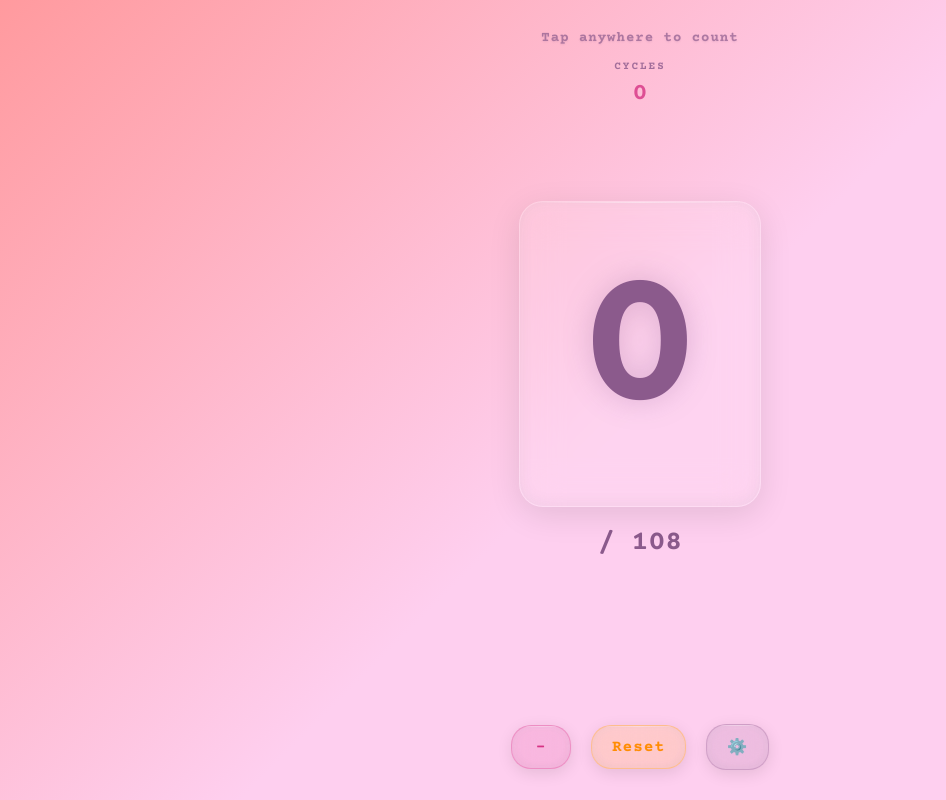
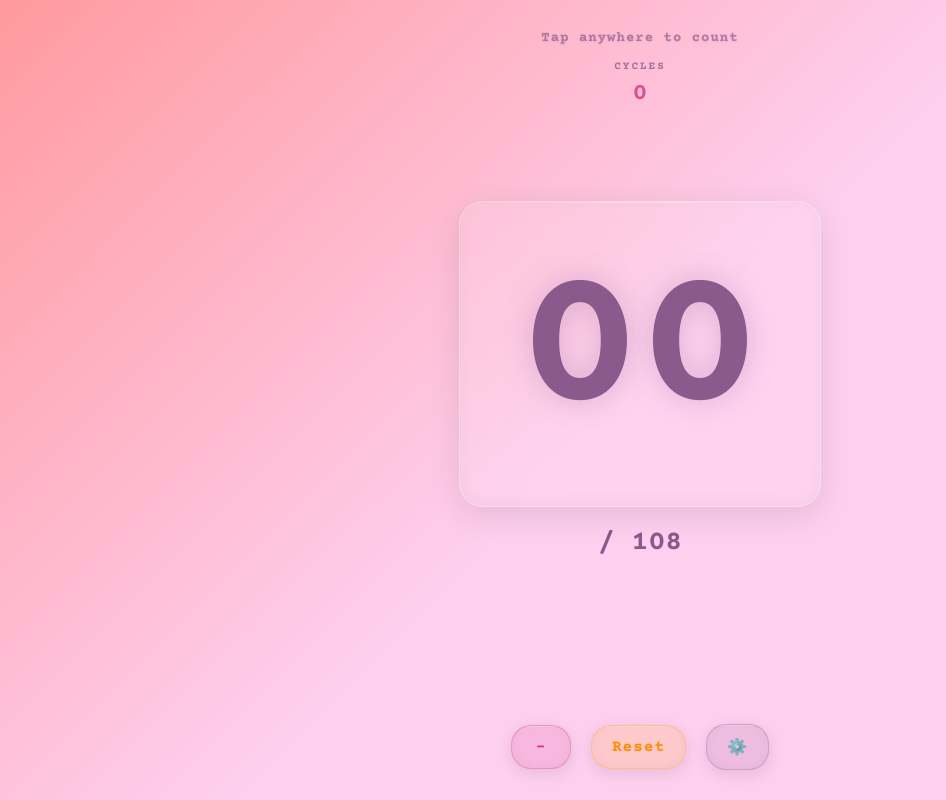
Before and after one commit to kyawphyothu/tiny-counter, a React (Vite) app: page / in a window 1280 px wide. Shown: the whole page, without its empty margins (0-946 px from the left). Built offline with nearby package versions, Linux system fonts and the light colour scheme.

Commit message:
feat: format display count to always show two digits for better UI consistency

```diff
--- a/src/App.tsx
+++ b/src/App.tsx
@@ -110,7 +110,7 @@ function App() {
   // Calculate cycles and remainder based on count and limit
   const cycles = Math.floor(count / limit)
   const remainder = count % limit
-  const displayCount = remainder === 0 && count > 0 ? limit : remainder
+  const displayCount = (remainder === 0 && count > 0 ? limit : remainder).toString().padStart(2, '0')
 
   // Load data from IndexedDB on mount
   useEffect(() => {
```
